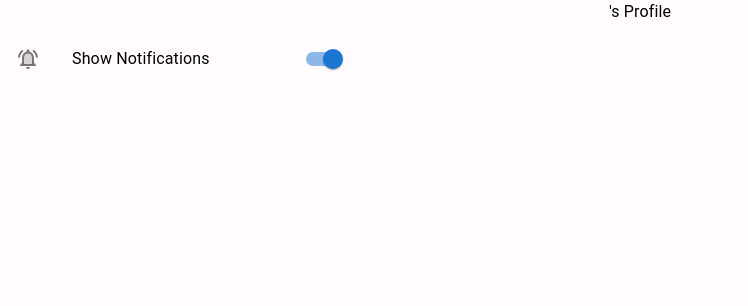
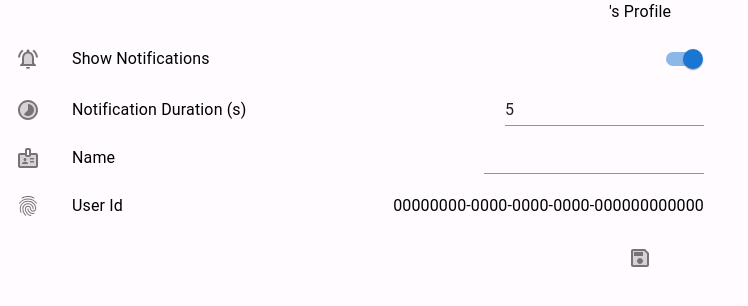
Before and after one commit to DannyDorito/j-e2e-notes, a React (Create React App) app: page /profile in a window 1280 px wide. Shown: the top 306 px of the page, without its empty margins (0-748 px from the left). Built offline with nearby package versions, Linux system fonts and the light colour scheme.

Commit message:
add more user options

```diff
--- a/src/pages/UserProfile.tsx
+++ b/src/pages/UserProfile.tsx
@@ -1,8 +1,27 @@
-import { Box, List, ListItem, ListItemIcon, ListItemText, Switch, Typography } from '@mui/material';
+import {
+  Box,
+  IconButton,
+  List,
+  ListItem,
+  ListItemIcon,
+  ListItemText,
+  Switch,
+  TextField,
+  Tooltip,
+  Typography,
+} from '@mui/material';
 import { ProfileProps } from '../props/ProfileProps';
 import { white } from '../helpers/ThemeProvider';
+import { useNavigate } from 'react-router-dom';
+
 import NotificationsActiveTwoToneIcon from '@mui/icons-material/NotificationsActiveTwoTone';
+import SaveTwoToneIcon from '@mui/icons-material/SaveTwoTone';
+import BadgeTwoToneIcon from '@mui/icons-material/BadgeTwoTone';
+import FingerprintTwoToneIcon from '@mui/icons-material/FingerprintTwoTone';
+import TimelapseTwoToneIcon from '@mui/icons-material/TimelapseTwoTone';
+
 const UserProfile = ({ props }: { props: ProfileProps }) => {
+  const navigate = useNavigate();
   const toggleOption = (checked: boolean, option: 'showNotifications') => {
     const updatedUser = props.user;
     switch (option) {
@@ -15,17 +34,54 @@ const UserProfile = ({ props }: { props: ProfileProps }) => {
         break;
     }
   };
+
+  const setText = (text: string, option: 'name') => {
+    const updatedUser = props.user;
+    switch (option) {
+      case 'name':
+        updatedUser.name = text.trim();
+        props.setUser(updatedUser);
+        break;
+
+      default:
+        break;
+    }
+  };
+
+  const setNumber = (number: number, options: 'notificationDuration') => {
+    const updatedUser = props.user;
+    switch (options) {
+      case 'notificationDuration':
+        updatedUser.options.notificationsDuration = number * 1000; //to ms
+        props.setUser(updatedUser);
+        break;
+      default:
+        break;
+    }
+  };
+
+  const back = () => navigate(-1);
+
   return (
     <>
-      <Box sx={{ backgroundColor: white, height: '100vh', textAlign: 'center' }}>
+      <Box
+        sx={{
+          backgroundColor: white,
+          height: '100vh',
+          textAlign: 'center',
+          justifyContent: 'center',
+          alignItems: 'center',
+        }}
+      >
         <Typography variant='body1'>{`${props.user.name}'s Profile`}</Typography>
         <List
           sx={{
             width: '80%',
             display: 'flex',
             justifyContent: 'center',
-            flexDirection: 'row',
-            maxWidth: 360,
+            flexDirection: 'column',
+            alignItems: 'center',
+            maxWidth: 720,
           }}
         >
           <ListItem>
@@ -39,7 +95,49 @@ const UserProfile = ({ props }: { props: ProfileProps }) => {
               checked={props.user.options.showNotifications}
             />
           </ListItem>
+          <ListItem>
+            <ListItemIcon>
+              <TimelapseTwoToneIcon />
+            </ListItemIcon>
+            <ListItemText primary='Notification Duration (s)' />
+            <TextField
+              id='notification-duration'
+              variant='standard'
+              type='number'
+              value={props.user.options.notificationsDuration / 1000} // from ms
+              InputProps={{ inputProps: { min: 1, max: Number.MAX_SAFE_INTEGER / 1000 } }}
+              onChange={(event) => setNumber(+event.target.value, 'notificationDuration')}
+            ></TextField>
+          </ListItem>
+          <ListItem>
+            <ListItemIcon>
+              <BadgeTwoToneIcon />
+            </ListItemIcon>
+            <ListItemText primary='Name' />
+            <Box>
+              <TextField
+                id='user-name'
+                variant='standard'
+                value={props.user.name}
+                onChange={(event) => setText(event.target.value.trim(), 'name')}
+              ></TextField>
+            </Box>
+          </ListItem>
+          <ListItem>
+            <ListItemIcon>
+              <FingerprintTwoToneIcon />
+            </ListItemIcon>
+            <ListItemText primary='User Id' />
+            <Box>
+              <Typography variant='body1'>{props.user.uuid}</Typography>
+            </Box>
+          </ListItem>
         </List>
+        <Tooltip title='Back'>
+          <IconButton aria-label='Save' onClick={back}>
+            <SaveTwoToneIcon />
+          </IconButton>
+        </Tooltip>
       </Box>
     </>
   );
```
